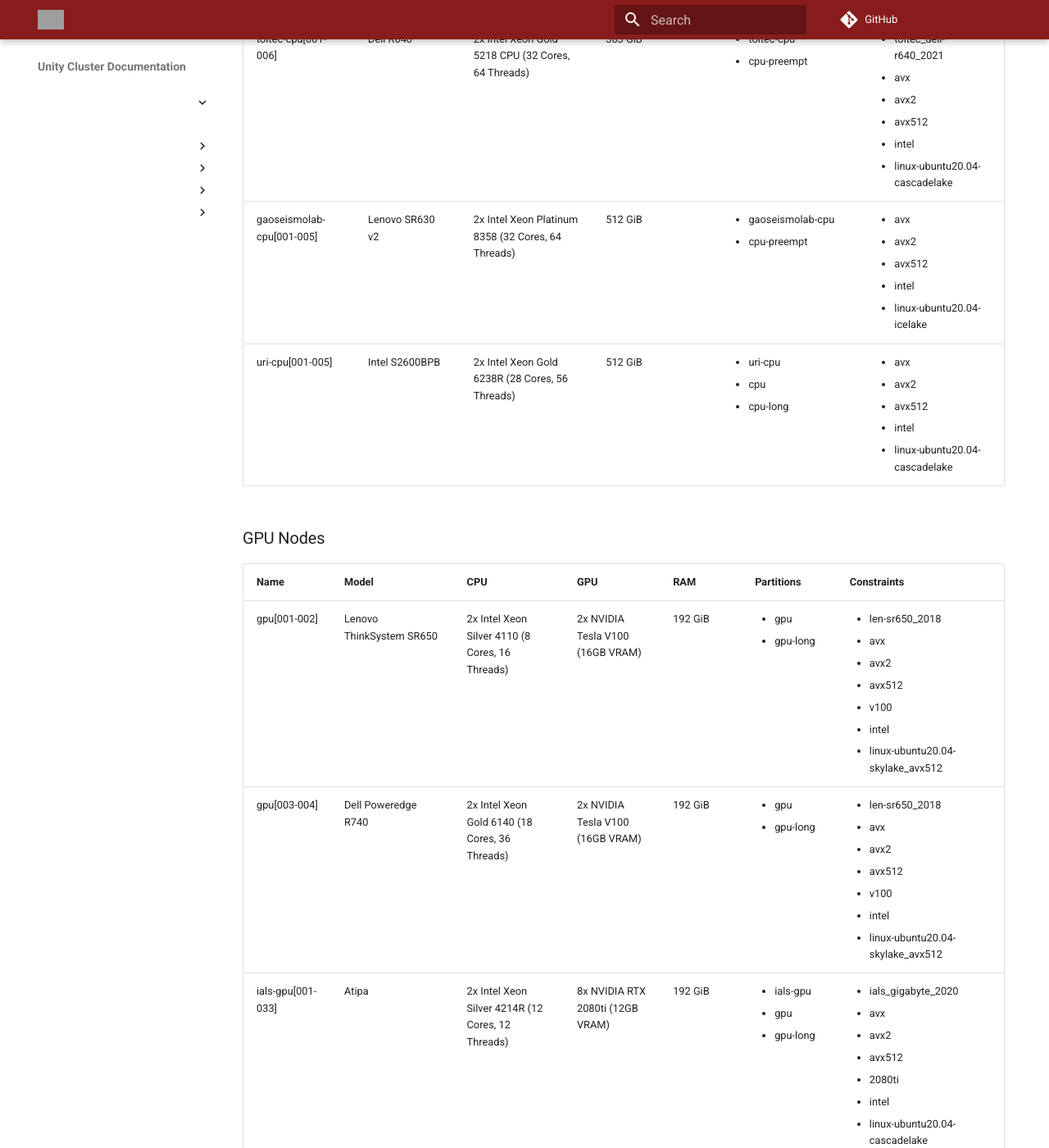
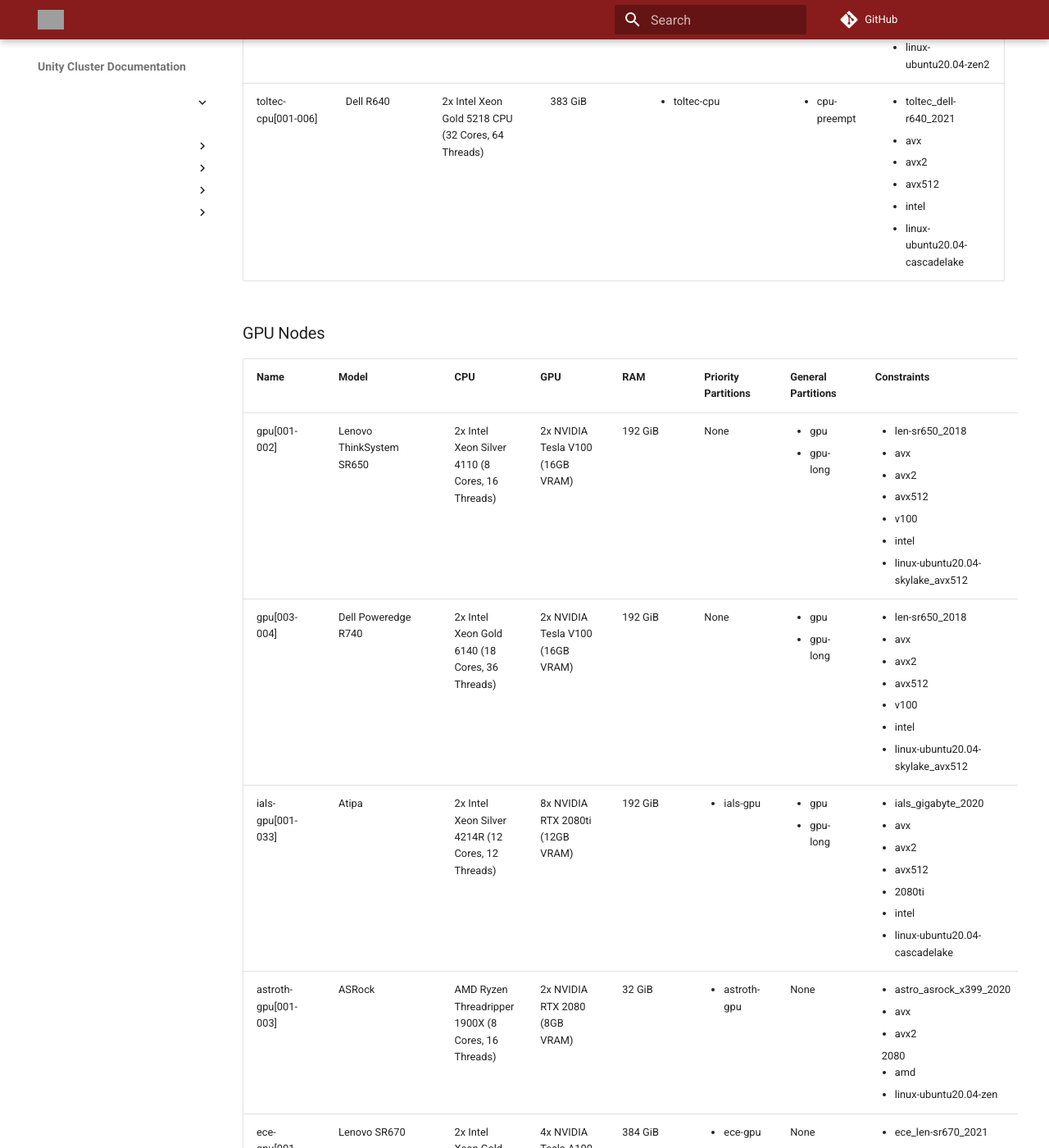
Before and after one commit to UMass-RC/unity-docs, an MkDocs documentation site: the page built from docs/technical/nodelist.md, in a window 1280 px wide and 1400 px high, scrolled down 1468 px. Shown: the whole window at 82% size. Built offline with MkDocs 1.6.1 and Material for MkDocs 9.7.7, drawn with Linux system fonts in a browser that asks for light colours; comment, search, counter and statistics services are not loaded; some of the changed text lies outside the part shown; grey boxes are pictures that could not be loaded.

Commit message:
remove changes that don't belong to me

```diff
--- a/docs/technical/nodelist.md
+++ b/docs/technical/nodelist.md
@@ -3,33 +3,31 @@
 The Unity cluster is a heterogeneous cluster. We plan to keep it a heterogeneous cluster. To clear confusion, a node list is below, with slurm constraints to refine your node selection.
 
 !!! note
-You can use the `-C` flag in your slurm jobs to batch your jobs to a specific set of nodes. If you don't include a constraint, your job may land in any number of nodes in the partition.
+    You can use the `-C` flag in your slurm jobs to batch your jobs to a specific set of nodes. If you don't include a constraint, your job may land in any number of nodes in the partition.
 
 ### CPU Nodes
 
-| Name                      | Model                    | CPU                                                | RAM                                          | Partitions                                                                                                            | Constraints                                                                                                                                |
-| ------------------------- | ------------------------ | -------------------------------------------------- | -------------------------------------------- | --------------------------------------------------------------------------------------------------------------------- | ------------------------------------------------------------------------------------------------------------------------------------------ |
-| cpu[001-008]              | Lenovo ThinkSystem SD530 | 2x Intel Xeon Gold 6126 (12 Cores, 24 Threads)     | 192 GiB (Node(s) 1,5-8), 384 GiB (Nodes 2-4) | <ul><li>cpu</li><li>cpu-long</li></ul>                                                                                | <ul><li>len-sd530_2018</li><li>avx</li><li>avx2</li><li>avx512</li><li>intel</li><li>linux-ubuntu20.04-skylake_avx512</li></ul>            |
-| cpu[013-025]              | Dell Poweredge R640      | 2x Intel Xeon Gold 6148 (20 Cores, 40 Threads)     | 192 GiB                                      | <ul><li>cpu</li><li>cpu-long</li></ul>                                                                                | <ul><li>dell-r640_2020</li><li>avx</li><li>avx2</li><li>avx512</li><li>intel</li><li>linux-ubuntu20.04-skylake_avx512</li></ul>            |
-| ceewater-cpu[001-007]     | Lenovo ThinkSystem SR635 | 1x AMD EPYC-Rome 7402 (24 Cores, 48 Threads)       | 128 GiB                                      | <ul><li>ceewater_cjgleason-cpu</li><li>ceewater_casey-cpu</li><li>ceewater_kandread-cpu</li><li>cpu-preempt</li></ul> | <ul><li>ceewater_len-sr635_2020</li><li>avx</li><li>avx2</li><li>amd</li><li>linux-ubuntu20.04-zen2</li></ul>                              |
-| astroth-cpu[001-008]      | SuperMicro SBI-4429P     | 2x Xeon Silver 4215R (8 Cores, 16 Threads)         | 192 GiB                                      | <ul><li>astroth-cpu</li><li>cpu-preempt</li></ul>                                                                     | <ul><li>astroth_smicro-sbi4429p_2021</li><li>avx</li><li>avx2</li><li>avx512</li><li>intel</li><li>linux-ubuntu20.04-cascadelake</li></ul> |
-| zhoulin-cpu[001-006]      | Lenovo SR645             | 2x AMD EPYC 7702 (128 Cores, 256 Threads)          | 512 GiB                                      | <ul><li>zhoulin-cpu</li><li>cpu-preempt</li></ul>                                                                     | <ul><li>zhoulin_len-sr645_2021</li><li>avx</li><li>avx2</li><li>amd</li><li>linux-ubuntu20.04-zen2</li></ul>                               |
-| toltec-cpu[001-006]       | Dell R640                | 2x Intel Xeon Gold 5218 CPU (32 Cores, 64 Threads) | 383 GiB                                      | <ul><li>toltec-cpu</li><li>cpu-preempt</li></ul>                                                                      | <ul><li>toltec_dell-r640_2021</li><li>avx</li><li>avx2</li><li>avx512</li><li>intel</li><li>linux-ubuntu20.04-cascadelake</li></ul>        |
-| gaoseismolab-cpu[001-005] | Lenovo SR630 v2          | 2x Intel Xeon Platinum 8358 (32 Cores, 64 Threads) | 512 GiB                                      | <ul><li>gaoseismolab-cpu</li><li>cpu-preempt</li></ul>                                                                | <ul><li>avx</li><li>avx2</li><li>avx512</li><li>intel</li><li>linux-ubuntu20.04-icelake</li></ul>                                          |
-| uri-cpu[001-005]          | Intel S2600BPB           | 2x Intel Xeon Gold 6238R (28 Cores, 56 Threads)    | 512 GiB                                      | <ul><li>uri-cpu</li><li>cpu</li><li>cpu-long</li></ul>                                                                | <ul><li>avx</li><li>avx2</li><li>avx512</li><li>intel</li><li>linux-ubuntu20.04-cascadelake</li></ul>                                      |
+| Name                  | Model                    | CPU                                                | RAM                                          | Priority Partitions                                                                               | General Partitions                     | Constraints                                                                                                                                |
+| --------------------- | ------------------------ | -------------------------------------------------- | -------------------------------------------- | ------------------------------------------------------------------------------------------------- | -------------------------------------- | ------------------------------------------------------------------------------------------------------------------------------------------ |
+| cpu[001-008]          | Lenovo ThinkSystem SD530 | 2x Intel Xeon Gold 6126 (12 Cores, 24 Threads)     | 192 GiB (Node(s) 1,5-8), 384 GiB (Nodes 2-4) | None                                                                                              | <ul><li>cpu</li><li>cpu-long</li></ul> | <ul><li>len-sd530_2018</li><li>avx</li><li>avx2</li><li>avx512</li><li>intel</li><li>linux-ubuntu20.04-skylake_avx512</li></ul>            |
+| cpu[013-025]          | Dell Poweredge R640      | 2x Intel Xeon Gold 6148 (20 Cores, 40 Threads)     | 192 GiB                                      | None                                                                                              | <ul><li>cpu</li><li>cpu-long</li></ul> | <ul><li>dell-r640_2020</li><li>avx</li><li>avx2</li><li>avx512</li><li>intel</li><li>linux-ubuntu20.04-skylake_avx512</li></ul>            |
+| ceewater-cpu[001-007] | Lenovo ThinkSystem SR635 | 1x AMD EPYC-Rome 7402 (24 Cores, 48 Threads)       | 128 GiB                                      | <ul><li>ceewater_cjgleason-cpu</li><li>ceewater_casey-cpu</li><li>ceewater_kandread-cpu</li></ul> | <ul><li>cpu-preempt</li></ul>          | <ul><li>ceewater_len-sr635_2020</li><li>avx</li><li>avx2</li><li>amd</li><li>linux-ubuntu20.04-zen2</li></ul>                              |
+| astroth-cpu[001-008]  | SuperMicro SBI-4429P     | 2x Xeon Silver 4215R (8 Cores, 16 Threads)         | 192 GiB                                      | <ul><li>astroth-cpu</li></ul>                                                                     | <ul><li>cpu-preempt</li></ul>          | <ul><li>astroth_smicro-sbi4429p_2021</li><li>avx</li><li>avx2</li><li>avx512</li><li>intel</li><li>linux-ubuntu20.04-cascadelake</li></ul> |
+| zhoulin-cpu[001-006]  | Lenovo SR645             | 2x AMD EPYC 7702 (128 Cores, 256 Threads)          | 512 GiB                                      | <ul><li>zhoulin-cpu</li></ul>                                                                     | <ul><li>cpu-preempt</li></ul>          | <ul><li>zhoulin_len-sr645_2021</li><li>avx</li><li>avx2</li><li>amd</li><li>linux-ubuntu20.04-zen2</li></ul>                               |
+| toltec-cpu[001-006]   | Dell R640                | 2x Intel Xeon Gold 5218 CPU (32 Cores, 64 Threads) | 383 GiB                                      | <ul><li>toltec-cpu</li></ul>                                                                      | <ul><li>cpu-preempt</li></ul>          | <ul><li>toltec_dell-r640_2021</li><li>avx</li><li>avx2</li><li>avx512</li><li>intel</li><li>linux-ubuntu20.04-cascadelake</li></ul>        |
 
 ### GPU Nodes
 
-| Name                 | Model                      | CPU                                                  | GPU                              | RAM     | Partitions                                                                                                       | Constraints                                                                                                                                     |
-| -------------------- | -------------------------- | ---------------------------------------------------- | -------------------------------- | ------- | ---------------------------------------------------------------------------------------------------------------- | ----------------------------------------------------------------------------------------------------------------------------------------------- |
-| gpu[001-002]         | Lenovo ThinkSystem SR650   | 2x Intel Xeon Silver 4110 (8 Cores, 16 Threads)      | 2x NVIDIA Tesla V100 (16GB VRAM) | 192 GiB | <ul><li>gpu</li><li>gpu-long</li></ul>                                                                           | <ul><li>len-sr650_2018</li><li>avx</li><li>avx2</li><li>avx512</li><li>v100</li><li>intel</li><li>linux-ubuntu20.04-skylake_avx512</li></ul>    |
-| gpu[003-004]         | Dell Poweredge R740        | 2x Intel Xeon Gold 6140 (18 Cores, 36 Threads)       | 2x NVIDIA Tesla V100 (16GB VRAM) | 192 GiB | <ul><li>gpu</li><li>gpu-long</li></ul>                                                                           | <ul><li>len-sr650_2018</li><li>avx</li><li>avx2</li><li>avx512</li><li>v100</li><li>intel</li><li>linux-ubuntu20.04-skylake_avx512</li></ul>    |
-| ials-gpu[001-033]    | Atipa                      | 2x Intel Xeon Silver 4214R (12 Cores, 12 Threads)    | 8x NVIDIA RTX 2080ti (12GB VRAM) | 192 GiB | <ul><li>ials-gpu</li><li>gpu</li><li>gpu-long</li></ul>                                                          | <ul><li>ials_gigabyte_2020</li><li>avx</li><li>avx2</li><li>avx512</li><li>2080ti</li><li>intel</li><li>linux-ubuntu20.04-cascadelake</li></ul> |
-| astroth-gpu[001-003] | ASRock                     | AMD Ryzen Threadripper 1900X (8 Cores, 16 Threads)   | 2x NVIDIA RTX 2080 (8GB VRAM)    | 32 GiB  | <ul><li>astroth-gpu</li></ul>                                                                                    | <ul><li>astro_asrock_x399_2020</li><li>avx</li><li>avx2</li><li>2080</li><li>amd</li><li>linux-ubuntu20.04-zen</li></ul>                        |
-| ece-gpu[001-002]     | Lenovo SR670               | 2x Intel Xeon Gold 6226R CPU (64 Cores, 128 Threads) | 4x NVIDIA Tesla A100             | 384 GiB | <ul><li>ece-gpu</li></ul>                                                                                        | <ul><li>ece_len-sr670_2021</li><li>avx</li><li>avx2</li><li>avx512</li><li>a100</li><li>intel</li></ul>                                         |
-| gypsum-gpu[001-025]  | ASUSTeK ESC4000 G3 Series  | 2x Intel Xeon E5-2620 v3 (12 Cores, 24 Threads)      | 4x NVIDIA Tesla M40              | 256 GiB | <ul><li>gypsum-m40-phd</li><li>gypsum-m40-ms</li><li>gypsum-m40-course</li><li>gpu-preempt</li></ul>             | <ul><li>linux-ubuntu20.04-haswell</li></ul>                                                                                                     |
-| gypsum-gpu[026-099]  | ASUSTeK ESC4000 G3 Series  | 2x Intel Xeon E5-2620 v3 (12 Cores, 24 Threads)      | 4x NVIDIA GeForce GTX TITAN X    |         | <ul><li>gypsum-titanx-phd</li><li>gypsum-titanx-ms</li><li>gypsum-titanx-course</li><li>gpu-preempt</li></ul>    | <ul><li>linux-ubuntu20.04-haswell</li></ul>                                                                                                     |
-| gypsum-gpu[104-156]  | TYAN B7109F77DV14HR-2T-N   | 2x Intel Xeon Silver 4116 (24 Cores, 48 Threads)     | 8x NVIDIA GeForce GTX 1080 Ti    | 384 GiB | <ul><li>gypsum-1080ti-phd</li><li>gypsum-1080ti-ms</li><li>gypsum-1080ti-course</li><li>gpu-preempt</li></ul>    | <ul><li>linux-ubuntu20.04-skylake_avx512</li></ul>                                                                                              |
-| gypsum-gpu[157-181]  | TYAN B7109F77DV14HR-2T-N   | 2x Intel Xeon Silver 4116 (24 Cores, 48 Threads)     | 8x NVIDIA GeForce GTX 2080 Ti    | 384 GiB | <ul><li>gypsum-2080ti-phd</li><li>gypsum-2080ti-ms</li><li>gypsum-2080ti-course</li><li>gpu-preempt</li></ul>    |                                                                                                                                                 |
-| gypsum-gpu[182-189]  | Supermicro SYS-4029GP-TRT2 | 2x Intel Xeon Silver 4116 (24 Cores, 48 Threads)     | 8x NVIDIA Quadro RTX 8000        | 384 GiB | <ul><li>gypsum-rtx8000-phd</li><li>gypsum-rtx8000-ms</li><li>gypsum-rtx8000-course</li><li>gpu-preempt</li></ul> |
-| gypsum-gpu[190-192]  | Supermicro SYS-4029GP-TRT2 | 2x Intel Xeon Silver 4116 (24 Cores, 48 Threads)     | 8x NVIDIA GeForce GTX 2080 Ti    | 384 GiB | <ul><li>gypsum-2080ti-phd</li><li>gypsum-2080ti-ms</li><li>gypsum-2080ti-course</li><li>gpu-preempt</li></ul>    |
+| Name                 | Model                      | CPU                                                  | GPU                              | RAM     | Priority Partitions                                                                          | General Partitions                     | Constraints                                                                                                                                     |
+| -------------------- | -------------------------- | ---------------------------------------------------- | -------------------------------- | ------- | -------------------------------------------------------------------------------------------- | -------------------------------------- | ----------------------------------------------------------------------------------------------------------------------------------------------- |
+| gpu[001-002]         | Lenovo ThinkSystem SR650   | 2x Intel Xeon Silver 4110 (8 Cores, 16 Threads)      | 2x NVIDIA Tesla V100 (16GB VRAM) | 192 GiB | None                                                                                         | <ul><li>gpu</li><li>gpu-long</li></ul> | <ul><li>len-sr650_2018</li><li>avx</li><li>avx2</li><li>avx512</li><li>v100</li><li>intel</li><li>linux-ubuntu20.04-skylake_avx512</li></ul>    |
+| gpu[003-004]         | Dell Poweredge R740        | 2x Intel Xeon Gold 6140 (18 Cores, 36 Threads)       | 2x NVIDIA Tesla V100 (16GB VRAM) | 192 GiB | None                                                                                         | <ul><li>gpu</li><li>gpu-long</li></ul> | <ul><li>len-sr650_2018</li><li>avx</li><li>avx2</li><li>avx512</li><li>v100</li><li>intel</li><li>linux-ubuntu20.04-skylake_avx512</li></ul>    |
+| ials-gpu[001-033]    | Atipa                      | 2x Intel Xeon Silver 4214R (12 Cores, 12 Threads)    | 8x NVIDIA RTX 2080ti (12GB VRAM) | 192 GiB | <ul><li>ials-gpu</li></ul>                                                                   | <ul><li>gpu</li><li>gpu-long</li></ul> | <ul><li>ials_gigabyte_2020</li><li>avx</li><li>avx2</li><li>avx512</li><li>2080ti</li><li>intel</li><li>linux-ubuntu20.04-cascadelake</li></ul> |
+| astroth-gpu[001-003] | ASRock                     | AMD Ryzen Threadripper 1900X (8 Cores, 16 Threads)   | 2x NVIDIA RTX 2080 (8GB VRAM)    | 32 GiB  | <ul><li>astroth-gpu</li></ul>                                                                | None                                   | <ul><li>astro_asrock_x399_2020</li><li>avx</li><li>avx2</li></li>2080</li><li>amd</li><li>linux-ubuntu20.04-zen</li></ul>                       |
+| ece-gpu[001-002]     | Lenovo SR670               | 2x Intel Xeon Gold 6226R CPU (64 Cores, 128 Threads) | 4x NVIDIA Tesla A100             | 384 GiB | <ul><li>ece-gpu</li></ul>                                                                    | None                                   | <ul><li>ece_len-sr670_2021</li><li>avx</li><li>avx2</li><li>avx512</li><li>a100</li><li>intel</li></ul>                                         |
+| gypsum-gpu[001-025]  | ASUSTeK ESC4000 G3 Series  | 2x Intel Xeon E5-2620 v3 (12 Cores, 24 Threads)      | 4x NVIDIA Tesla M40              | 256 GiB | <ul><li>gypsum-m40-phd</li><li>gypsum-m40-ms</li><li>gypsum-m40-course</li></ul>             | <ul><li>gpu-preempt</li></ul>          | <ul><li>linux-ubuntu20.04-haswell</li></ul>                                                                                                     |
+| gypsum-gpu[026-099]  | ASUSTeK ESC4000 G3 Series  | 2x Intel Xeon E5-2620 v3 (12 Cores, 24 Threads)      | 4x NVIDIA GeForce GTX TITAN X    |         | <ul><li>gypsum-titanx-phd</li><li>gypsum-titanx-ms</li><li>gypsum-titanx-course</li></ul>    | <ul><li>gpu-preempt</li></ul>          | <ul><li>linux-ubuntu20.04-haswell</li></ul>                                                                                                     |
+| gypsum-gpu[104-156]  | TYAN B7109F77DV14HR-2T-N   | 2x Intel Xeon Silver 4116 (24 Cores, 48 Threads)     | 8x NVIDIA GeForce GTX 1080 Ti    | 384 GiB | <ul><li>gypsum-1080ti-phd</li><li>gypsum-1080ti-ms</li><li>gypsum-1080ti-course</li></ul>    | <ul><li>gpu-preempt</li></ul>          | <ul><li>linux-ubuntu20.04-skylake_avx512</li></ul>                                                                                              |
+| gypsum-gpu[157-181]  | TYAN B7109F77DV14HR-2T-N   | 2x Intel Xeon Silver 4116 (24 Cores, 48 Threads)     | 8x NVIDIA GeForce GTX 2080 Ti    | 384 GiB | <ul><li>gypsum-2080ti-phd</li><li>gypsum-2080ti-ms</li><li>gypsum-2080ti-course</li></ul>    | <ul><li>gpu-preempt</li></ul>          |                                                                                                                                                 |
+| gypsum-gpu[182-189]  | Supermicro SYS-4029GP-TRT2 | 2x Intel Xeon Silver 4116 (24 Cores, 48 Threads)     | 8x NVIDIA Quadro RTX 8000        | 384 GiB | <ul><li>gypsum-rtx8000-phd</li><li>gypsum-rtx8000-ms</li><li>gypsum-rtx8000-course</li></ul> | <ul><li>gpu-preempt</li></ul>          |
+| gypsum-gpu[190-192]  | Supermicro SYS-4029GP-TRT2 | 2x Intel Xeon Silver 4116 (24 Cores, 48 Threads)     | 8x NVIDIA GeForce GTX 2080 Ti    | 384 GiB | <ul><li>gypsum-2080ti-phd</li><li>gypsum-2080ti-ms</li><li>gypsum-2080ti-course</li></ul>    | <ul><li>gpu-preempt</li></ul>          |
```
Also changed, not shown: docs/faq.md (+7 -7 lines), docs/index.md (+1 -0 lines), docs/slurm/srun.md (+1 -1 lines), docs/technical/partitionlist.md (+9 -11 lines).
